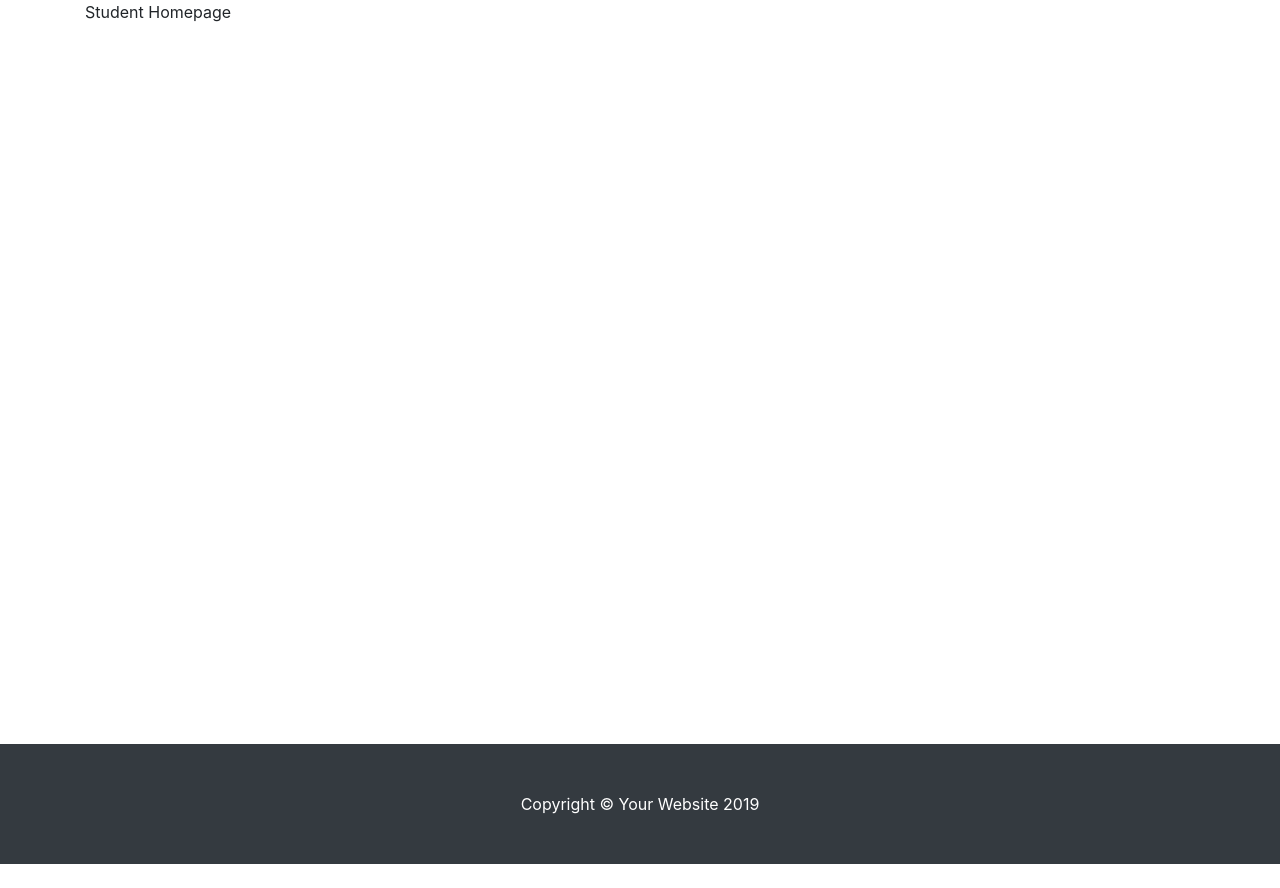
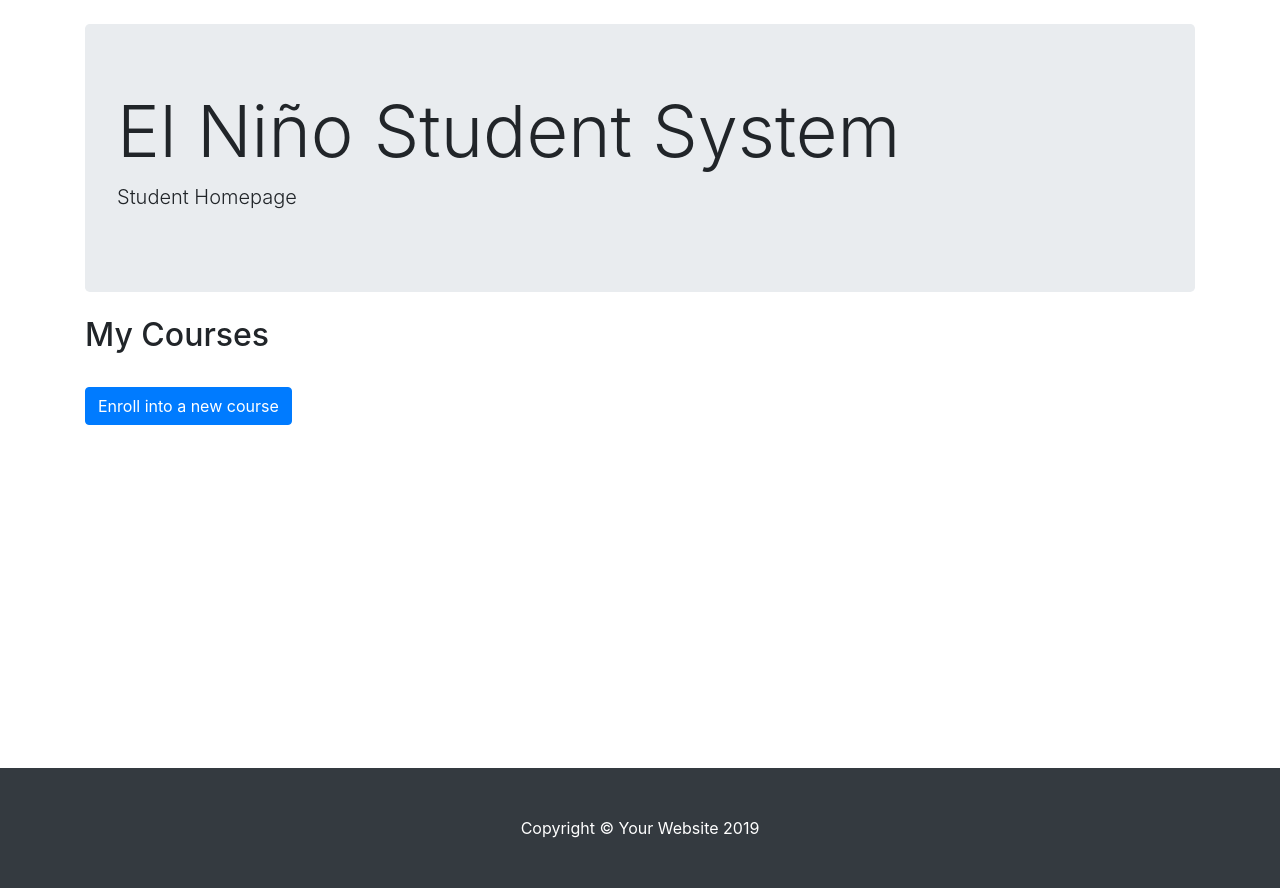
Before and after one commit to TallinnSE-SQaS/Student-System, a Flask app: template application/templates/users/student_home.html.j2 in a window 1280 px wide. Shown: the part 56-944 px from the top of the page. Before the commit the page ends 920 px from the top, so only its background shows below. Run offline with Flask 2, Linux system fonts and the light colour scheme; the template is opened without the code that fills it, so the values that code supplies are empty; some libraries are stand-ins or nearby versions.

Commit message:
implement FS03 - passing

```diff
--- a/application/app.py
+++ b/application/app.py
@@ -2,8 +2,10 @@ from typing import Optional
 
 from flask import Flask, render_template, session
 
-from application.users import views
+from application.users import views as user_views
 from application.users.models import User, Role
+from application.courses import views as course_views
+
 
 app = Flask(
     __name__.partition('.')[0],
@@ -12,7 +14,8 @@ app = Flask(
 # would be private in a real life application
 app.secret_key = 'a3ws4e6d5rgt7hy8uj9@#ZXE$VTBYw4es5dr6tfgyih'
 
-app.register_blueprint(views.users)
+app.register_blueprint(user_views.users)
+app.register_blueprint(course_views.courses)
 
 
 @app.route("/")
@@ -21,9 +24,9 @@ def home():
 
     if current_user is not None:
         return {
-            Role.Student: views.student_home,
-            Role.Professor: views.professor_home,
-            Role.Staff: views.staff_home
+            Role.Student: user_views.student_home,
+            Role.Professor: user_views.professor_home,
+            Role.Staff: user_views.staff_home
         }[current_user['role']]()
 
     return render_template('home.html.j2')
--- /dev/null
+++ b/application/templates/courses/home.html.j2
@@ -0,0 +1,5 @@
+{% extends "base.html.j2" %}
+
+{% block content %}
+
+{% endblock content %}
--- a/application/templates/users/student_home.html.j2
+++ b/application/templates/users/student_home.html.j2
@@ -1,5 +1,34 @@
 {% extends "base.html.j2" %}
 
 {% block content %}
-Student Homepage
+    <header class="jumbotron my-4">
+      <h1 class="display-3">El Niño Student System</h1>
+      <p class="lead">Student Homepage</p>
+    </header>
+
+    <h2>My Courses</h2><br/>
+    {% for i, c in courses %}
+
+    {% if i % 4 == 0 %}
+    <div class="row text-center">
+    {% endif %}
+
+      <div class="col-lg-3 col-md-3 mb-4">
+        <div class="card h-100">
+          <div class="card-body">
+            <h4 class="card-title">{{ c.course.name }}</h4>
+            <p class="card-text">
+            </p>
+          </div>
+        </div>
+      </div>
+
+    {% if i % 4 == 3 %}
+    </div>
+    {% endif %}
+
+    {% endfor %}
+
+    <a href="#" class="btn btn-primary">Enroll into a new course</a>
+
 {% endblock content %}
--- a/application/users/views.py
+++ b/application/users/views.py
@@ -1,6 +1,7 @@
 from flask import Blueprint, render_template, request, session, flash, redirect
 
 from .models import User
+from application.courses.models import CourseEnrollment, Course
 
 
 users = Blueprint('users', __name__, url_prefix='/users')
@@ -34,7 +35,9 @@ def logout():
 
 
 def student_home():
-    return render_template('users/student_home.html.j2')
+    courses_enrolled_in = CourseEnrollment.select().where(
+        CourseEnrollment.student == session['current_user']['id'])
+    return render_template('users/student_home.html.j2', courses=enumerate(courses_enrolled_in))
 
 
 def professor_home():
```
Also changed, not shown: application/courses/views.py (added, +50 -0 lines), application/templates/courses/course_view.html.j2 (added, +23 -0 lines), tests/utils.py (+5 -3 lines).
